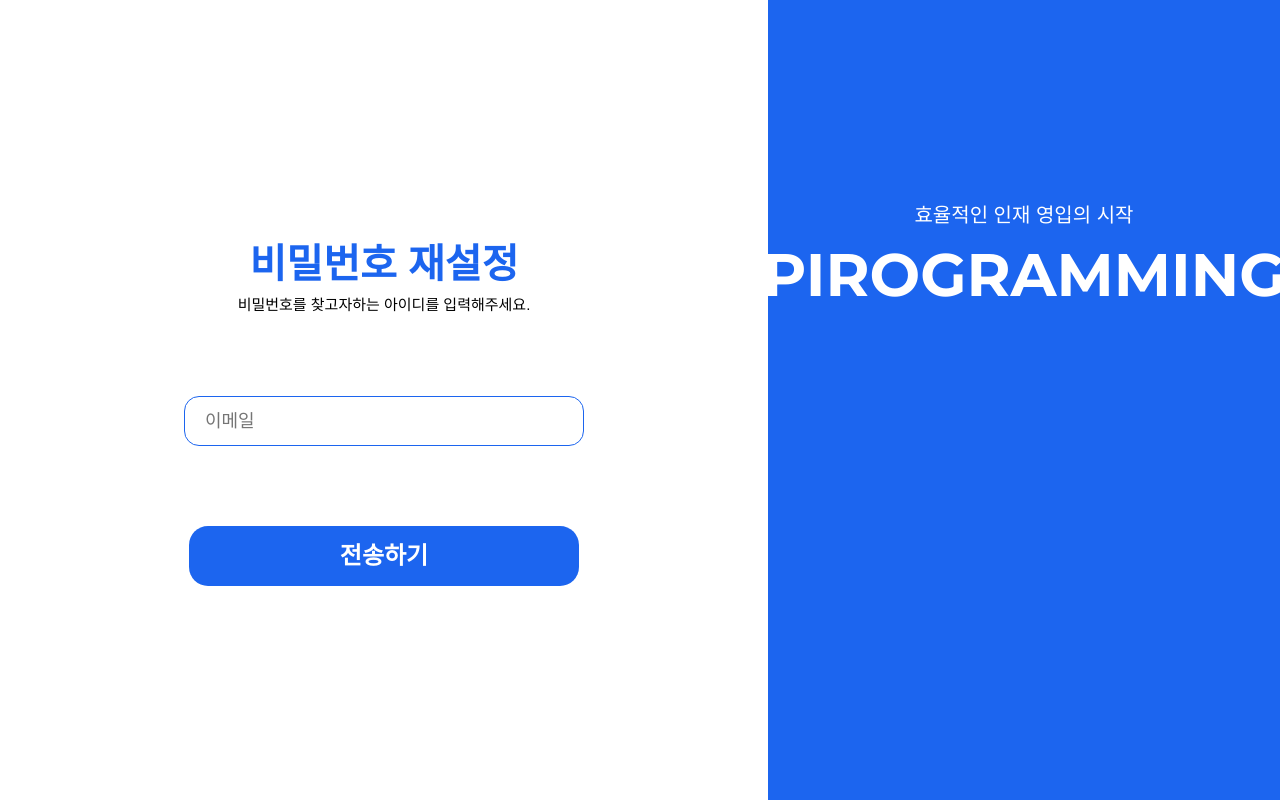
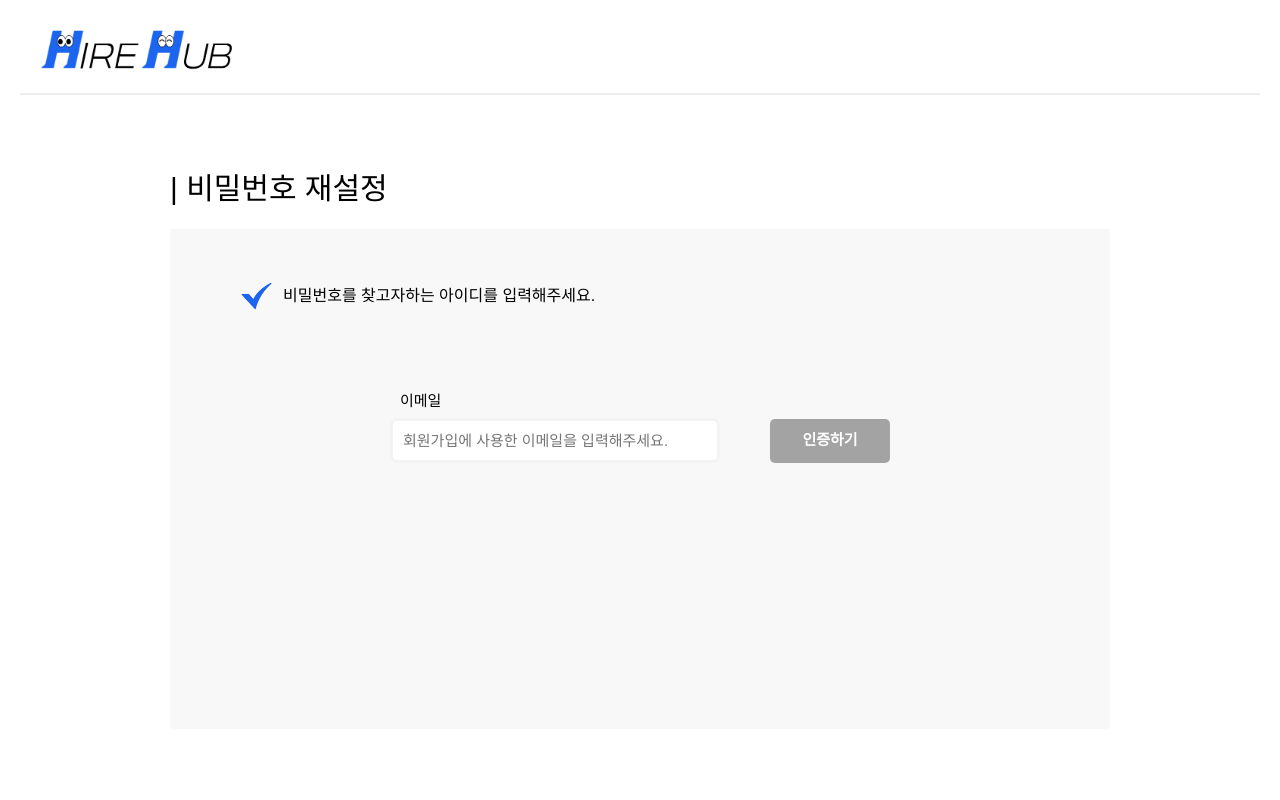
Before and after one commit to leegh1025/HireHub, a Django app: page /applicants/password_reset/ in a window 1280 px wide. Run offline with Django 5.2, Linux system fonts and the light colour scheme; parts of the project's set-up code (start-up, migrations or seed data) failed here and were passed over; some web fonts are replaced.

Commit message:
[design] 지원자 비밀번호 재설정 페이지 디자인 변경

```diff
--- a/static/css/for_applicant.css
+++ b/static/css/for_applicant.css
@@ -263,21 +263,69 @@
 }
 
 /* password_reset.html */
+.password_reset {
+   display: flex;
+   width: 94rem;
+   height: 100%;
+   flex-direction: column;
+   align-items: flex-start;
+   justify-content: center;
+   margin: auto;
+}
+.password_reset_container {
+   width: 100%;
+   height: 50rem;
+   background-color: #F8F8F8;
+   padding: 5rem 7rem;
+}
 .password_reset_form_container {
    display: flex;
    flex-direction: column;
    align-items: center;
+   margin-top: 8rem;
+}
+#password_reset_form {
+   width: 50rem;
+   display: flex;
+   justify-content: space-between;
+   align-items: flex-end;
 }
 .password_reset_head {
-   margin-bottom: 0;
+   margin-bottom: 1.8rem;
+   font-size: 3rem;
+   font-weight: 500;
 }
-.password_reset_form_container p {
+.password_reset_intro {
+   display: flex;
+   align-items: center;
+   gap: 1rem;
+}
+.password_reset_intro img {
+   width: 3.3rem;
+}
+.password_reset_intro span {
+   font-size: 1.6rem;
+}
+#password_reset_form {
    font-size: 1.5rem;
-   margin-bottom: 8rem;
 }
-#password_reset_form p label {
-   display: none;
+.email_box {
+   display: flex;
+   flex-direction: column;
 }
+.email_box label {
+   font-weight: 500;
+   margin-left: 1rem;
+}
+.email_box input {
+   margin-top: 0.8rem;
+   width: 33rem;
+   height: 4.5rem;
+   border: 3px solid #F3F3F3;
+   border-radius: 0.7rem;
+   padding: 1rem;
+}
+
 #id_email, #new_password1, #new_password2 {
    width: 40rem;
    height: 5rem;
@@ -295,4 +343,9 @@
 #password_reset_btn , #password_reset_confirm_btn {
    margin-top: 0;
    color: white;
+   background-color: #A3A3A3;
+   border-radius: 0.5rem;
+   width: 12rem;
+   height: 4.4rem;
+   font-weight: 600;
 }
--- a/static/js/applicant/password_reset.js
+++ b/static/js/applicant/password_reset.js
@@ -15,7 +15,7 @@
 document.getElementById('password_reset_btn').addEventListener('click', function(event) {
    event.preventDefault();
 
-   var email = document.getElementById('id_email').value;
+   var email = document.getElementById('email').value;
    const csrfToken = getCSRFToken();
 
    fetch('/applicants/password_reset/', {
--- a/templates/for_applicant/password_reset.html
+++ b/templates/for_applicant/password_reset.html
@@ -1,4 +1,4 @@
-{% extends 'accounts_base.html' %}
+{% extends 'for_applicant/base.html' %}
 {% load static %}
 
 {% block head %}
@@ -6,21 +6,24 @@
 {% endblock head %}
 
 {% block content %}
-   <div class="password_reset_container">
-      <div class="password_reset_left_container">
-         <p class="password_reset_head">비밀번호 재설정</p>
+   <div class="password_reset">
+      <p class="password_reset_head">| 비밀번호 재설정</p>
+      <div class="password_reset_container">
+         <div class="password_reset_intro">
+            <img src="{% static 'images/password_check.png' %}" alt="">
+            <span>비밀번호를 찾고자하는 아이디를 입력해주세요.</span>
+         </div>
          <div class="password_reset_form_container">
-            <p>비밀번호를 찾고자하는 아이디를 입력해주세요.</p>
             <form method="POST" action="" id="password_reset_form">
                {% csrf_token %}
-               {{ form.as_p }}
-               <button type="submit" id="password_reset_btn">전송하기</button>
+               <div class="email_box">
+                  <label for="email">이메일</label>
+                  <input type="email" name="email" id="email" placeholder="회원가입에 사용한 이메일을 입력해주세요." required>
+               </div>
+
+               <button type="submit" id="password_reset_btn">인증하기</button>
             </form>
          </div>
-      </div>
-      <div class="password_reset_right_container">
-         <p class="password_reset_comment">효율적인 인재 영입의 시작</p>
-         <p class="password_reset_logo">PIROGRAMMING</p>
       </div>
    </div>
    <script src="{% static 'js/applicant/password_reset.js' %}"></script>
```
Also changed, not shown: static/images/password_check.png (added).
